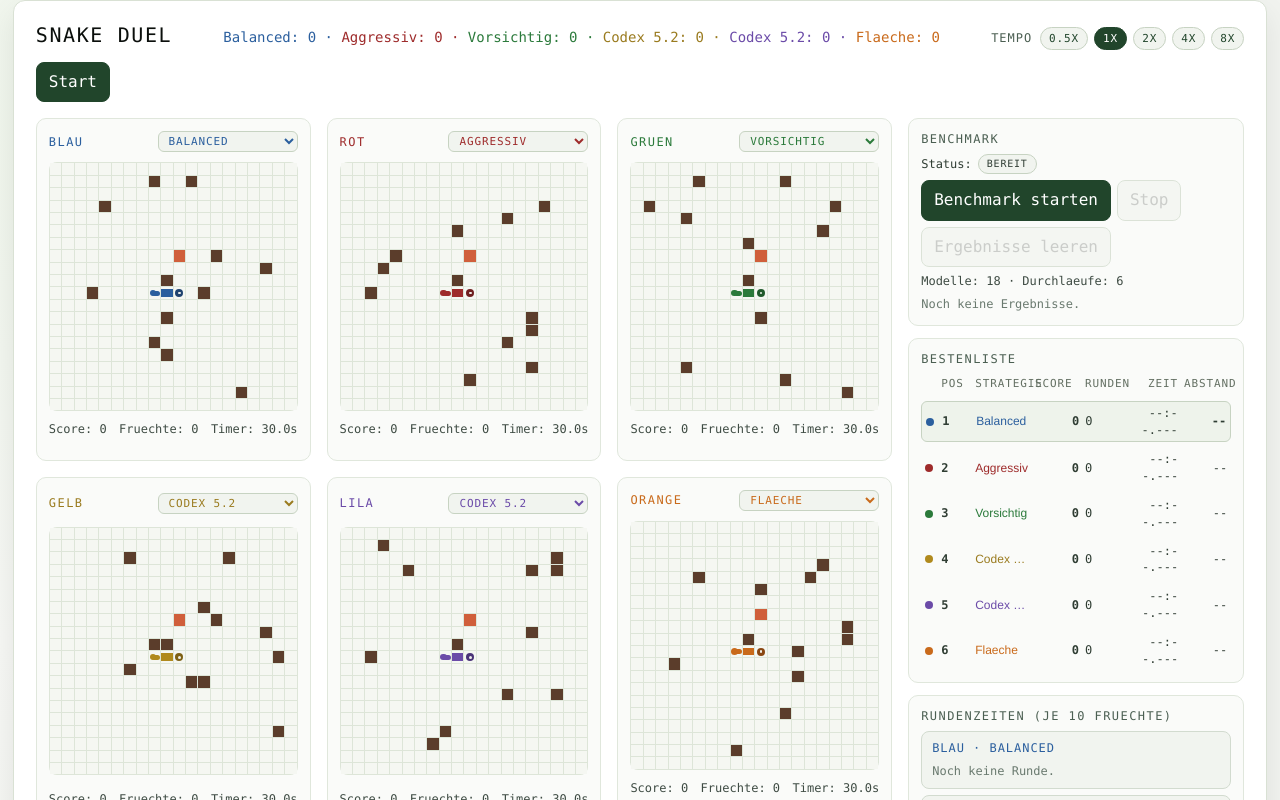
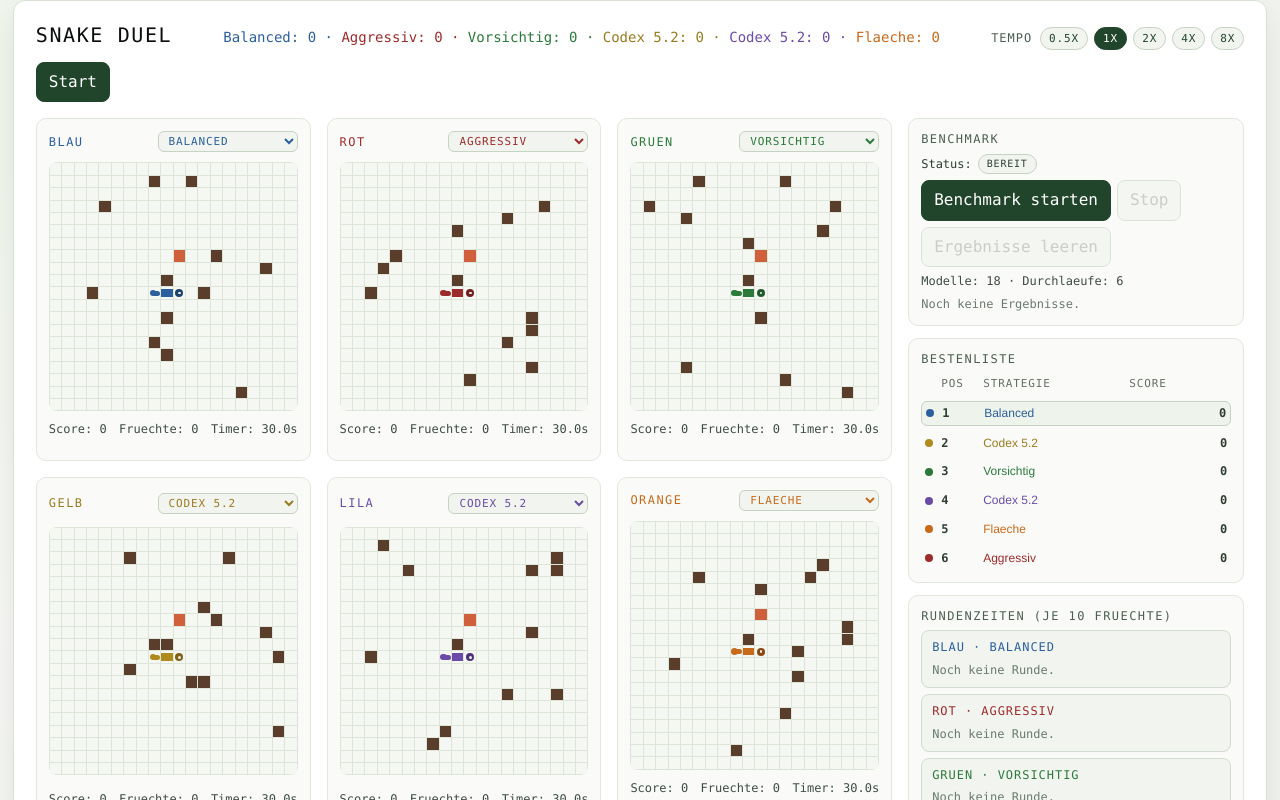
Before and after one commit to fuchs-alexander/gamex, a React (Vite) app: page / in a window 1280 px wide. Shown: the top 800 px of the page. Built offline with nearby package versions, Linux system fonts and the light colour scheme; the HTML template or start-up script is replaced by a standard one.

Commit message:
feat: refine leaderboard sorting and safer food spawn

```diff
--- a/src/App.css
+++ b/src/App.css
@@ -604,7 +604,7 @@
 
 .benchmark-row {
   display: grid;
-  grid-template-columns: minmax(0, 1.1fr) repeat(6, minmax(0, 0.6fr));
+  grid-template-columns: minmax(0, 1.1fr) repeat(7, minmax(0, 0.6fr));
   gap: 6px;
   align-items: center;
   font-variant-numeric: tabular-nums;
@@ -646,7 +646,7 @@
 
 .standings-row {
   display: grid;
-  grid-template-columns: 10px 28px minmax(0, 1fr) 44px 44px minmax(0, 0.8fr) minmax(0, 0.8fr);
+  grid-template-columns: 10px 36px minmax(0, 1fr) minmax(0, 0.7fr);
   gap: 6px;
   align-items: center;
   padding: 3px 4px;
--- a/src/App.tsx
+++ b/src/App.tsx
@@ -58,6 +58,8 @@ type StandingEntry = {
   label: string;
   colorClass: string;
   strategyLabel: string;
+  score: number;
+  avgScore: number;
   position: number;
   lap: number;
   totalMs: number;
@@ -77,6 +79,7 @@ type BenchmarkResult = {
   runs: number;
   scores: number[];
   fruits: number[];
+  scoreTotal: number;
   scoreSummary: StatSummary;
   fruitSummary: StatSummary;
 };
@@ -407,15 +410,15 @@ const formatGapWithLead = (ms: number, isLeader: boolean) =>
 
 const formatCountdownSeconds = (ms: number) => `${(ms / 1000).toFixed(1)}s`;
 
-const formatMaybeTime = (ms: number | null) =>
-  ms === null ? "--:--.---" : formatTime(ms);
+void ((ms: number | null) =>
+  ms === null ? "--:--.---" : formatTime(ms));
 
-const formatMaybeGap = (ms: number | null, isLeader: boolean) => {
+void ((ms: number | null, isLeader: boolean) => {
   if (ms === null) {
     return "--";
   }
   return formatGapWithLead(ms, isLeader);
-};
+});
 
 const createLapTimes = (): LapTimes =>
   PLAYER_IDS.reduce<LapTimes>((acc, player) => {
@@ -494,6 +497,9 @@ export default function App() {
           ? playerLaps[playerLaps.length - 1].totalMs
           : null;
       const lap = lapTimes[player.id]?.length ?? 0;
+      const score = match[player.id].score;
+      const fruits = match[player.id].fruitsEaten;
+      const avgScore = fruits > 0 ? score / fruits : 0;
       const displayMs = lastLapTotalMs ?? endTimes[player.id] ?? null;
       const totalMs = displayMs ?? Number.POSITIVE_INFINITY;
       return {
@@ -501,6 +507,8 @@ export default function App() {
         label: player.label,
         colorClass: player.colorClass,
         strategyLabel: STRATEGY_LABELS[strategy],
+        score,
+        avgScore,
         lap,
         totalMs,
         displayMs,
@@ -510,10 +518,13 @@ export default function App() {
     });
 
     entries.sort((a, b) => {
-      if (b.lap !== a.lap) {
-        return b.lap - a.lap;
+      if (b.score !== a.score) {
+        return b.score - a.score;
       }
-      return a.totalMs - b.totalMs;
+      if (b.avgScore !== a.avgScore) {
+        return b.avgScore - a.avgScore;
+      }
+      return a.label.localeCompare(b.label);
     });
 
     const leader = entries[0];
@@ -527,7 +538,7 @@ export default function App() {
           ? null
           : Math.abs(entry.displayMs - leaderTotal)
     }));
-  }, [endTimes, lapTimes, strategies]);
+  }, [endTimes, lapTimes, match, strategies]);
 
   const benchmarkBest = useMemo(() => {
     if (benchmarkResults.length === 0) {
@@ -537,6 +548,20 @@ export default function App() {
       if (!best) return current;
       return current.scoreSummary.avg > best.scoreSummary.avg ? current : best;
     }, null as BenchmarkResult | null);
+  }, [benchmarkResults]);
+
+  const benchmarkSorted = useMemo(() => {
+    return [...benchmarkResults].sort((a, b) => {
+      const avgA = Math.round(a.scoreSummary.avg);
+      const avgB = Math.round(b.scoreSummary.avg);
+      if (avgB !== avgA) {
+        return avgB - avgA;
+      }
+      if (b.scoreTotal !== a.scoreTotal) {
+        return b.scoreTotal - a.scoreTotal;
+      }
+      return a.label.localeCompare(b.label);
+    });
   }, [benchmarkResults]);
 
   const getSimNowForPlayer = (playerId: string) => {
@@ -825,12 +850,14 @@ export default function App() {
 
     const scores = PLAYER_IDS.map((playerId) => match[playerId].score);
     const fruits = PLAYER_IDS.map((playerId) => match[playerId].fruitsEaten);
+    const scoreTotal = scores.reduce((sum, value) => sum + value, 0);
     const result: BenchmarkResult = {
       strategy,
       label: STRATEGY_LABELS[strategy],
       runs: scores.length,
       scores,
       fruits,
+      scoreTotal,
       scoreSummary: summarizeValues(scores),
       fruitSummary: summarizeValues(fruits)
     };
@@ -845,7 +872,6 @@ export default function App() {
     } else {
       setBenchmarkStatus("finished");
       setBenchmarkIndex(nextIndex);
-      restoreBenchmarkSettings();
     }
   }, [allGameover, benchmarkIndex, benchmarkStatus, match]);
 
@@ -989,6 +1015,7 @@ export default function App() {
               <div className="benchmark-table">
                 <div className="benchmark-row benchmark-header">
                   <span>Modell</span>
+                  <span>P Sum</span>
                   <span>P Ø</span>
                   <span>P Min</span>
                   <span>P Max</span>
@@ -996,7 +1023,7 @@ export default function App() {
                   <span>F Min</span>
                   <span>F Max</span>
                 </div>
-                {benchmarkResults.map((result) => (
+                {benchmarkSorted.map((result) => (
                   <div
                     key={result.strategy}
                     className={`benchmark-row ${
@@ -1004,6 +1031,7 @@ export default function App() {
                     }`}
                   >
                     <span className="benchmark-model">{result.label}</span>
+                    <span>{formatWhole(result.scoreTotal)}</span>
                     <span>{formatAvg(result.scoreSummary.avg)}</span>
                     <span>{formatWhole(result.scoreSummary.min)}</span>
                     <span>{formatWhole(result.scoreSummary.max)}</span>
@@ -1030,9 +1058,6 @@ export default function App() {
                 <span>Pos</span>
                 <span>Strategie</span>
                 <span>Score</span>
-                <span>Runden</span>
-                <span className="standings-time">Zeit</span>
-                <span className="standings-gap">Abstand</span>
               </div>
               {standings.map((entry) => (
                 <div
@@ -1045,16 +1070,7 @@ export default function App() {
                     {entry.strategyLabel}
                   </span>
                   <span className="standings-score">
-                    {match[entry.id].score}
-                  </span>
-                  <span>{entry.lap}</span>
-                  <span className="standings-time">
-                    {formatMaybeTime(entry.displayMs)}
-                  </span>
-                  <span
-                    className={`standings-gap lap-gap ${entry.position === 1 ? "lead" : ""}`}
-                  >
-                    {formatMaybeGap(entry.gapMs, entry.position === 1)}
+                    {entry.score}
                   </span>
                 </div>
               ))}
--- a/src/game/snake.ts
+++ b/src/game/snake.ts
@@ -59,6 +59,38 @@ const orthogonalNeighbors = (point: Point, size: number): Point[] => [
   wrapPoint({ x: point.x, y: point.y + 1 }, size),
   wrapPoint({ x: point.x, y: point.y - 1 }, size)
 ];
+
+const wrapDistance = (a: number, b: number, size: number) => {
+  const diff = Math.abs(a - b);
+  return Math.min(diff, size - diff);
+};
+
+const wrappedManhattan = (a: Point, b: Point, size: number) =>
+  wrapDistance(a.x, b.x, size) + wrapDistance(a.y, b.y, size);
+
+const reachableFromHead = (
+  head: Point,
+  size: number,
+  occupied: Set<string>
+): Set<string> => {
+  const seen = new Set<string>();
+  const queue: Point[] = [head];
+  seen.add(pointKey(head));
+
+  while (queue.length > 0) {
+    const current = queue.shift()!;
+    for (const neighbor of orthogonalNeighbors(current, size)) {
+      const key = pointKey(neighbor);
+      if (seen.has(key) || occupied.has(key)) {
+        continue;
+      }
+      seen.add(key);
+      queue.push(neighbor);
+    }
+  }
+
+  return seen;
+};
 
 const freeExitCount = (point: Point, occupied: Set<string>, size: number): number => {
   let exits = 0;
@@ -135,6 +167,7 @@ const firstObstacleCandidate = (options: Point[], size: number): Point => {
 
 export const spawnFood = (snake: Point[], size: number, rng: Rng): Point => {
   const occupied = new Set(snake.map(pointKey));
+  const minFoodDistance = Math.max(4, Math.floor(size * 0.3));
   const options: Point[] = [];
   const safeOptions: Point[] = [];
 
@@ -169,8 +202,46 @@ export const spawnFood = (snake: Point[], size: number, rng: Rng): Point => {
     return { x: -1, y: -1 };
   }
 
-  const index = Math.floor(rng() * pool.length);
-  return pool[Math.min(index, pool.length - 1)];
+  let selectionPool = pool;
+  if (snake.length > 0) {
+    const reachable = reachableFromHead(snake[0], size, occupied);
+    const reachablePool = pool.filter((candidate) => reachable.has(pointKey(candidate)));
+    if (reachablePool.length > 0) {
+      selectionPool = reachablePool;
+    }
+
+    const distantPool = selectionPool.filter(
+      (candidate) => wrappedManhattan(candidate, snake[0], size) >= minFoodDistance
+    );
+    if (distantPool.length > 0) {
+      selectionPool = distantPool;
+    }
+
+    let bestDistance = -1;
+    let bestOptions: Point[] = [];
+    for (const candidate of selectionPool) {
+      let nearest = Number.POSITIVE_INFINITY;
+      for (const segment of snake) {
+        const dist = wrappedManhattan(candidate, segment, size);
+        if (dist < nearest) {
+          nearest = dist;
+        }
+      }
+      if (nearest > bestDistance) {
+        bestDistance = nearest;
+        bestOptions = [candidate];
+      } else if (nearest === bestDistance) {
+        bestOptions.push(candidate);
+      }
+    }
+    if (bestOptions.length > 0) {
+      const index = Math.floor(rng() * bestOptions.length);
+      return bestOptions[Math.min(index, bestOptions.length - 1)];
+    }
+  }
+
+  const index = Math.floor(rng() * selectionPool.length);
+  return selectionPool[Math.min(index, selectionPool.length - 1)];
 };
 
 export const spawnObstacles = (
--- a/src/game/strategies/fuchs-3.ts
+++ b/src/game/strategies/fuchs-3.ts
@@ -32,6 +32,9 @@ export const pickFuchs3Direction = (
     return bestSpace?.direction ?? null;
   }
 
+  const safeEvals = evaluations.filter((e) => e.safe);
+  const pool = safeEvals.length > 0 ? safeEvals : evaluations;
+
   const t = Math.max(0, Math.min(1, (occupiedRatio - 0.50) / 0.25));
   const spaceW = 0.40 - 0.10 * t;
   const foodW = 0.20 + 0.12 * t;
@@ -39,7 +42,7 @@ export const pickFuchs3Direction = (
   let bestScore = -Infinity;
   let bestDir: Direction | null = null;
 
-  for (const ev of evaluations) {
+  for (const ev of pool) {
     let s = 0;
 
     s += (ev.space / (snakeLen * 2)) * spaceW;
```
